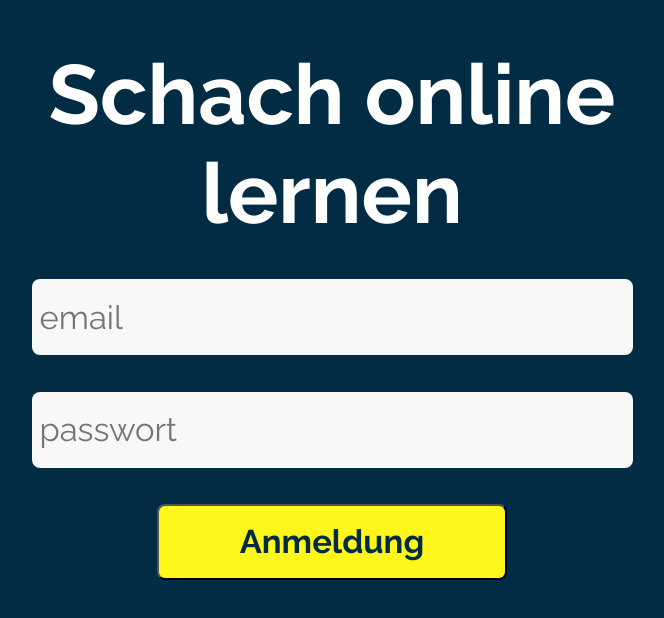
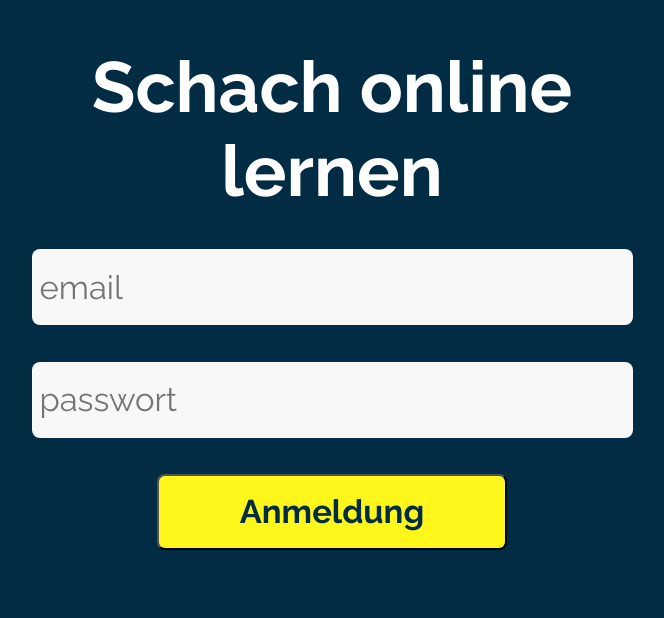
Before and after one commit to JawadRaza8372/bookstoredashbord, a React (Create React App) app: page / in a window 1280 px wide. Shown: the part 130-748 px from the top of the page, without its empty margins (308-972 px from the left). Built offline with nearby package versions, Linux system fonts and the light colour scheme; no server answers; the database is empty.

Commit message:
fianlchanges

```diff
--- a/src/Components/OverViewCard/OverViewCard.js
+++ b/src/Components/OverViewCard/OverViewCard.js
@@ -83,7 +83,7 @@ function OverViewCard({
 				</p>
 				<div className='rowdivsec'>
 					<button onClick={Onclickupdate}>Update</button>
-					<button onClick={onClickFun}>Delete</button>
+					<button onClick={onClickFun}>Entfernen</button>
 				</div>
 			</div>
 			{showupdate && (
--- a/src/Screens/AddBooks/AddBookScreen.js
+++ b/src/Screens/AddBooks/AddBookScreen.js
@@ -66,7 +66,7 @@ function AddBookScreen() {
 					autoComplete='off'
 					autoCorrect='off'
 					type={"text"}
-					placeholder='Bezeichnung'
+					placeholder='Beschreibung'
 					minLength={9}
 					id='description'
 					value={formSubmit.description}
@@ -89,7 +89,7 @@ function AddBookScreen() {
 					autoCorrect='off'
 					type={"url"}
 					minLength={8}
-					placeholder='natürlich vimeo playlist link'
+					placeholder='Vimeo Showcases Link'
 					id='playList'
 					value={formSubmit.playList}
 					onChange={handleChange}
--- a/src/Screens/AuthScreen/AuthScreen.scss
+++ b/src/Screens/AuthScreen/AuthScreen.scss
@@ -11,7 +11,7 @@
 		max-height: 70%;
 		.formHeading {
 			color: $text_color;
-			@include fontSizeP(5vw);
+			@include fontSizeP(4vw);
 			text-align: center;
 		}
 		.loginForm {
```
